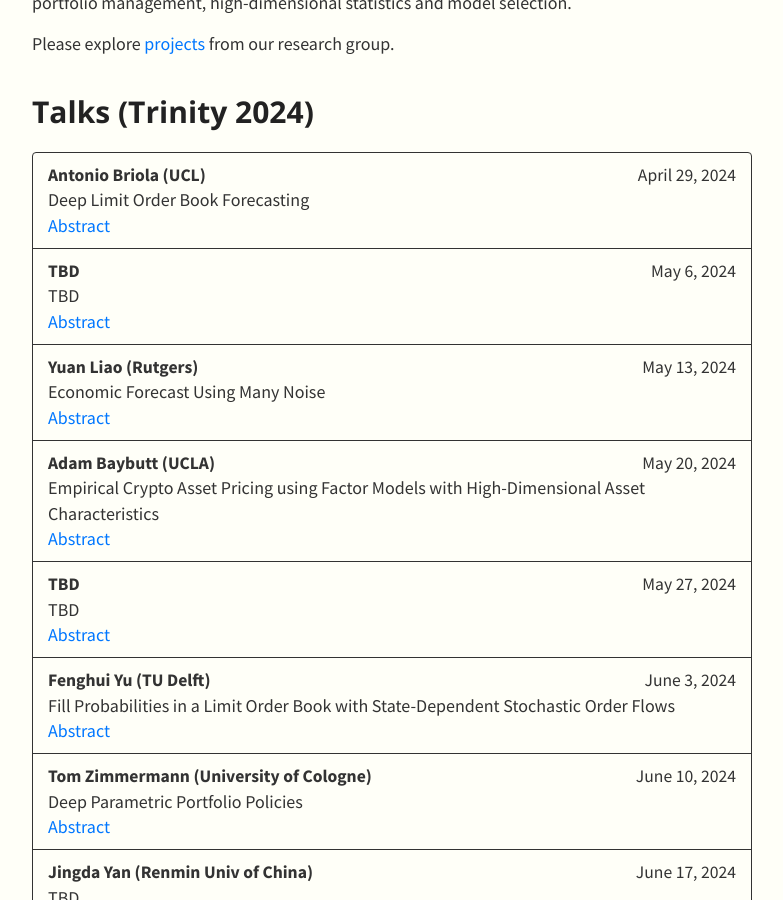
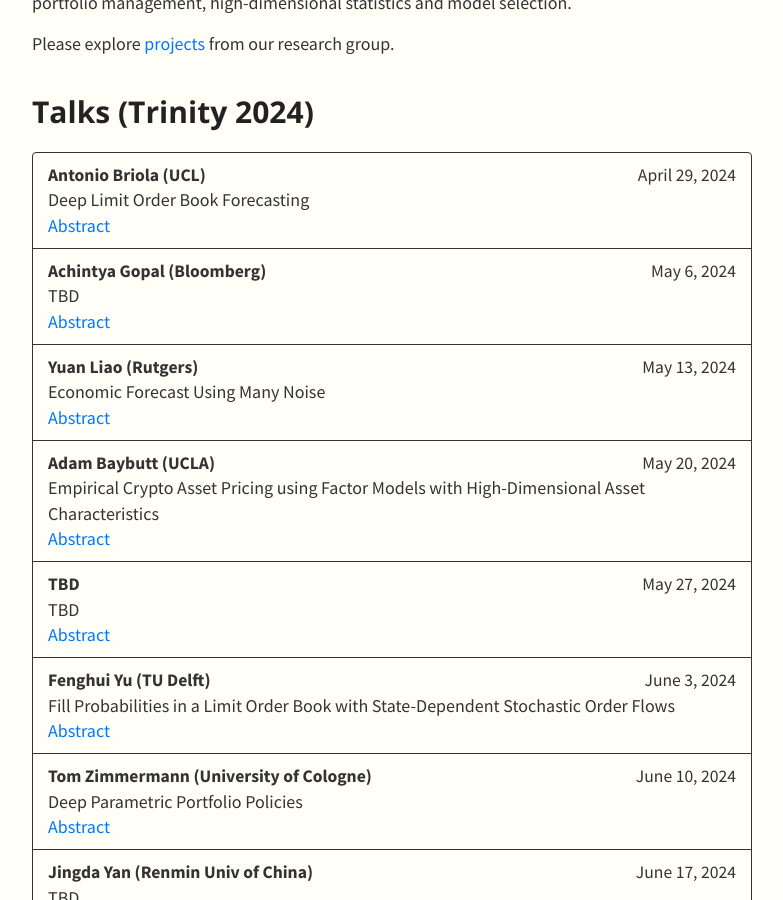
Before and after one commit to SML-Fin/SML-Fin.github.io, a Jekyll site: the page built from index.md, in a window 1280 px wide and 900 px high, scrolled down 438 px. Shown: the whole window, without its empty margins (248-1031 px from the left). Built offline with Jekyll 4.4.1, drawn with Linux system fonts in a browser that asks for light colours; nearby versions of some CDN libraries; our own code applies the rules of GitHub Pages for plain Markdown files.

Commit message:
Update talks.yml

```diff
--- a/_data/talks.yml
+++ b/_data/talks.yml
@@ -4,7 +4,7 @@
       date: April 29, 2024
       title: Deep Limit Order Book Forecasting
       abstract: We exploit cutting-edge deep learning methodologies to explore the predictability of high-frequency Limit Order Book mid-price changes for a heterogeneous set of stocks traded on the NASDAQ exchange. In so doing, we release `LOBFrame', an open-source code base to efficiently process large-scale Limit Order Book data and quantitatively assess state-of-the-art deep learning models' forecasting capabilities. Our results are twofold. We demonstrate that the stocks' microstructural characteristics influence the efficacy of deep learning methods and that their high forecasting power does not necessarily correspond to actionable trading signals. We argue that traditional machine learning metrics fail to adequately assess the quality of forecasts in the Limit Order Book context. As an alternative, we propose an innovative operational framework that evaluates predictions' practicality by focusing on the probability of accurately forecasting complete transactions. This work offers academics and practitioners an avenue to make informed and robust decisions on the application of deep learning techniques, their scope and limitations, effectively exploiting emergent statistical properties of the Limit Order Book.
-    - speaker: TBD
+    - speaker: Achintya Gopal (Bloomberg)
       date: May 6, 2024
       title: TBD
       abstract: TBD
```
